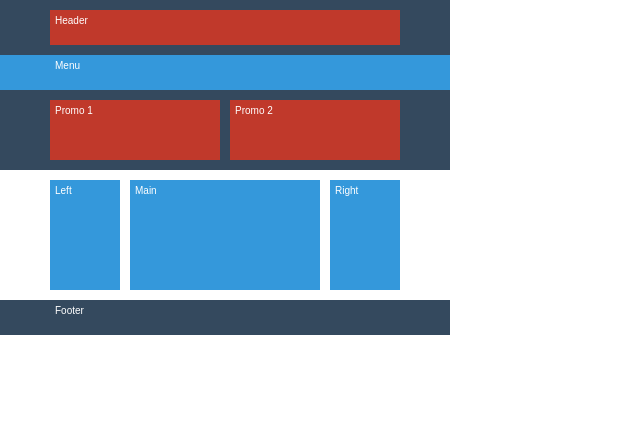
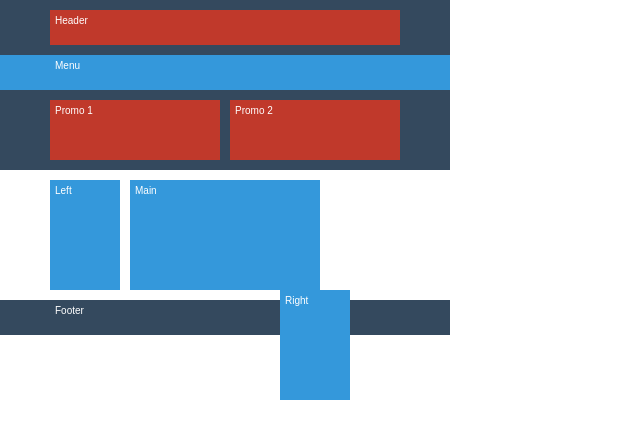
Before and after one commit to SPEC1AL1ST/htmlacademy, a website: page index.html in a window 1280 px wide. Shown: the whole page, without its empty margins (0-640 px from the left). Drawn offline with Linux system fonts and the light colour scheme.

Commit message:
Опять ошибка

```diff
--- a/main.css
+++ b/main.css
@@ -76,7 +76,7 @@ p {
 }
 .columnlr:last-child {
     float: right;
-    margin-right: 0;
+    margin-right: 50px;
 }
 .footer {
     background: #34495e;
```
